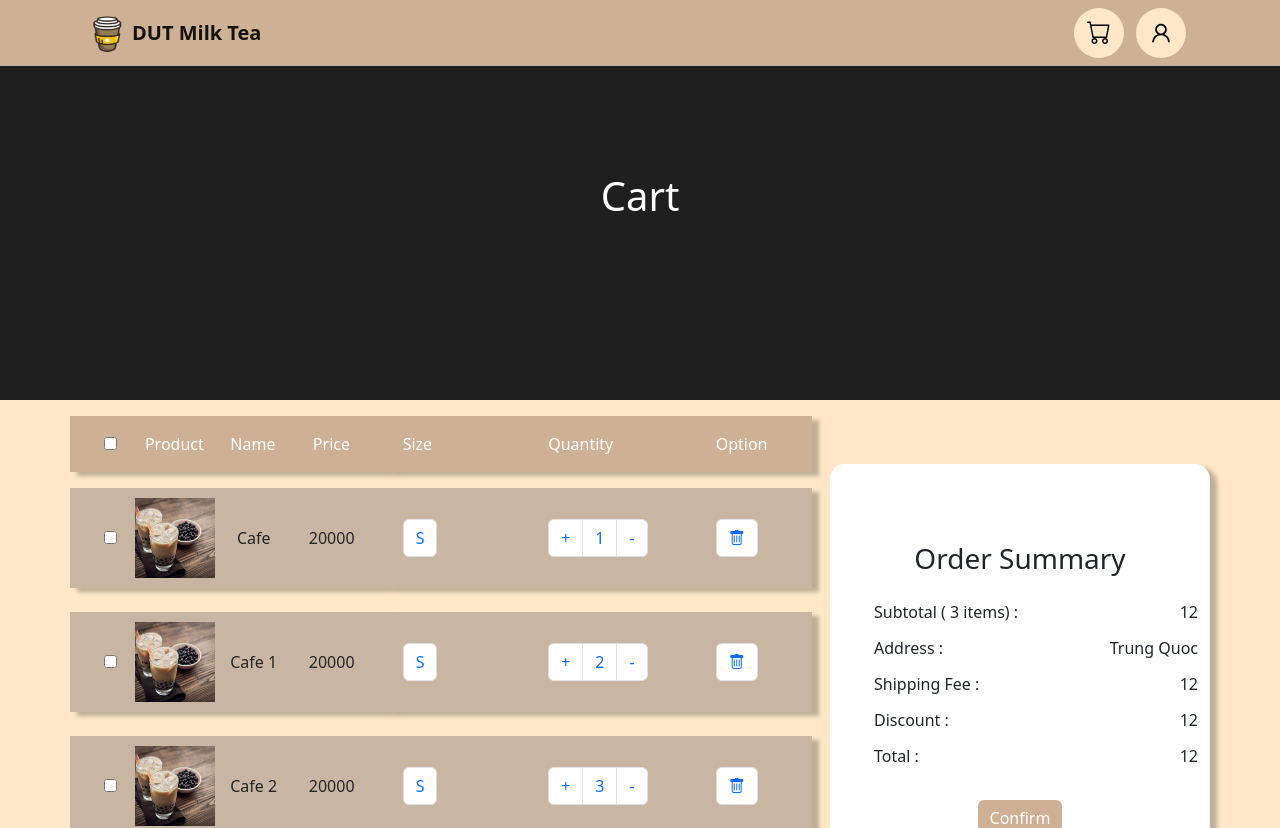
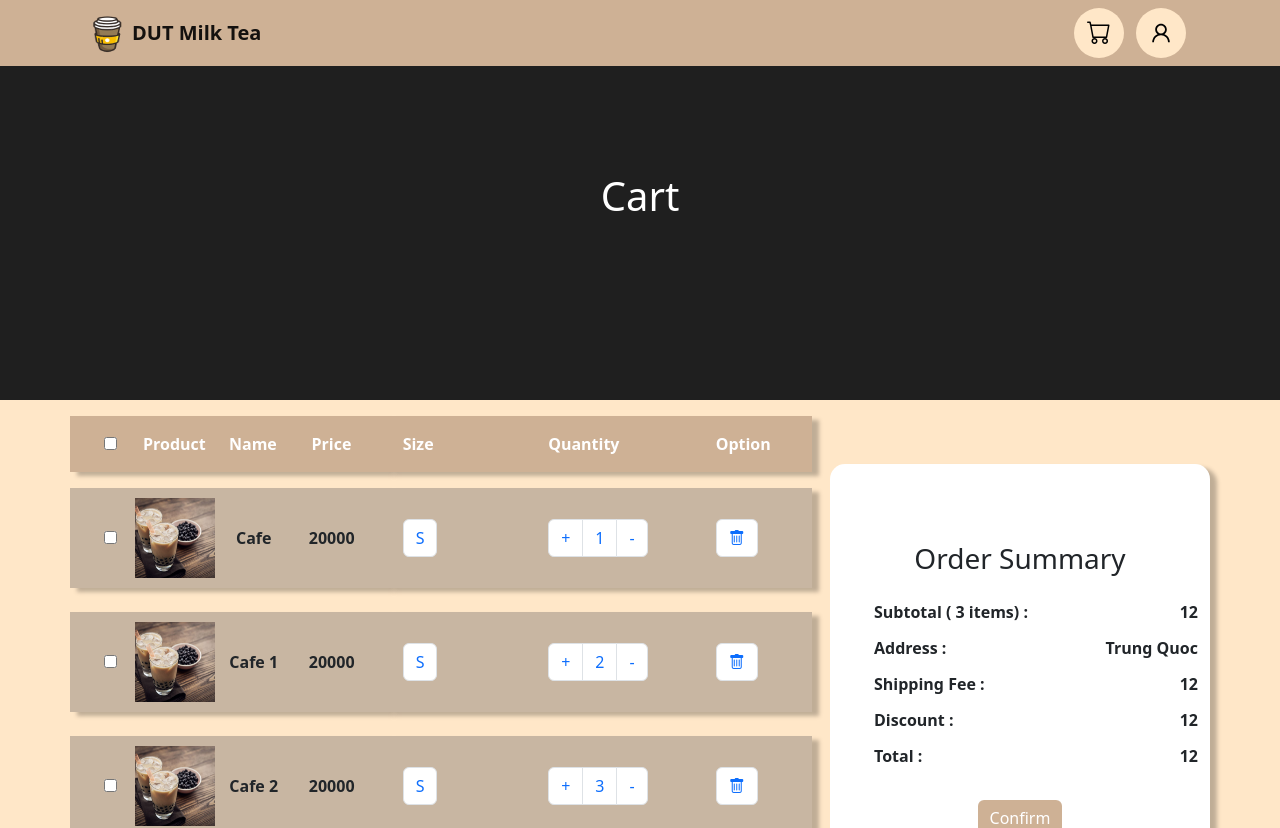
Before and after one commit to minhnix/FE_PBL3, a React (Create React App) app: page /cart in a window 1280 px wide. Shown: the top 828 px of the page. Built offline with nearby package versions, Linux system fonts and the light colour scheme.

Commit message:
semiFE fix1

```diff
--- a/src/components/OrderDetailItems.jsx
+++ b/src/components/OrderDetailItems.jsx
@@ -32,7 +32,8 @@ const OrderDetailItems = (props) => {
                                         backgroundColor: "#C8B6A2",
                                         padding: "16px 0",
                                         textAlign: "center",
-                                        height: "100px"
+                                        height: "100px",
+                                        fontWeight: "600",
                                     }}
                                 >
                                     {props.canEdit ? (
--- a/src/routes/CartPage.jsx
+++ b/src/routes/CartPage.jsx
@@ -66,7 +66,8 @@ const CartPage = () => {
                                         alignItems: "center",
                                         backgroundColor: "#CEB195",
                                         color: "white",
-                                        textAlign: "center"
+                                        textAlign: "center",
+                                        fontWeight: "600",
                                     }}
                                 >
                                     <li style={{ width: "50px" }}>
@@ -87,7 +88,7 @@ const CartPage = () => {
                                         backgroundColor: "#CEB195",
                                         color: "white",
                                         width: "425px",
-
+                                        fontWeight: "600",
                                     }}
                                 >
                                     <li style={{ width: "80px" }}>Size</li>
@@ -125,6 +126,7 @@ const CartPage = () => {
                                 display: "flex",
                                 flexDirection: "column",
                                 rowGap: "12px",
+                                fontWeight: "600",
                             }}
                         >
                             <ul
--- a/src/routes/HomePage.jsx
+++ b/src/routes/HomePage.jsx
@@ -27,7 +27,7 @@ const HomePage = () => {
                     <Col lg={6} sm={12} style={{ display: "flex", justifyContent: "center", flexDirection: "column", padding: "24px 0" }}>
                         <h1>Our Drinks Are All About Authenticity And Quality.</h1>
                         <h3>It Has Always Been And It Always Will Be.</h3>
-                        <p>
+                        <p style={{ fontWeight: "500", }}>
                             We are passionate about sourcing the finest ingredients, blending them perfectly and soaking them carefully before brewing and serving them with a smile,
                             We are passionate about sourcing the finest ingredients, blending them perfectly and soaking them carefully before brewing and serving them with a smile.
                             We are passionate about sourcing the finest ingredients, blending them perfectly and soaking them carefully before brewing and serving them with a smile.
--- a/src/routes/OrderDetail.jsx
+++ b/src/routes/OrderDetail.jsx
@@ -62,7 +62,7 @@ const OrderDetail = () => {
                 <NavbarMenu></NavbarMenu>
                 <Container className='mt-4' style={{ height: "auto", display: "flex", justifyContent: "center", flexDirection: "column", paddingTop: "70px" }}>
                     <Row>
-                        <Col lg={6} sm={12} className="faj-center mb-4" >
+                        <Col lg={6} sm={12} className="faj-center" >
                             <div className='shadow-box faj-center p-4' style={{ backgroundColor: "white", borderRadius: "15px", flexDirection: "column", width: "100%", height: "100%", justifyContent: "normal" }}>
                                 <h3 style={{ justifyContent: "self-start" }}>Order Summary</h3>
                                 <div style={{ alignSelf: "self-start" }}>
--- a/src/routes/ProfileUser.jsx
+++ b/src/routes/ProfileUser.jsx
@@ -49,7 +49,7 @@ const ProfileUser = () => {
             <PagePresent title={"Profile"}></PagePresent>
             <Container className='mt-4 mb-4'>
                 <Row>
-                    <Col lg={4} sm={12} className="shadow-box faj-center p-4 mb-4" style={{ flexDirection: "column", backgroundColor: "white", borderRadius: "15px" }}>
+                    <Col lg={4} sm={12} className="shadow-box faj-center p-4 " style={{ flexDirection: "column", backgroundColor: "white", borderRadius: "15px" }}>
                         <div className='faj-center mb-4' style={{ width: "250px", height: "250px", backgroundColor: "#1f1f1f", borderRadius: "50%" }}>
                             <i class="bi bi-person" style={{ color: "white", fontSize: "200px", marginBottom: "80px" }}></i>
                         </div>
```
